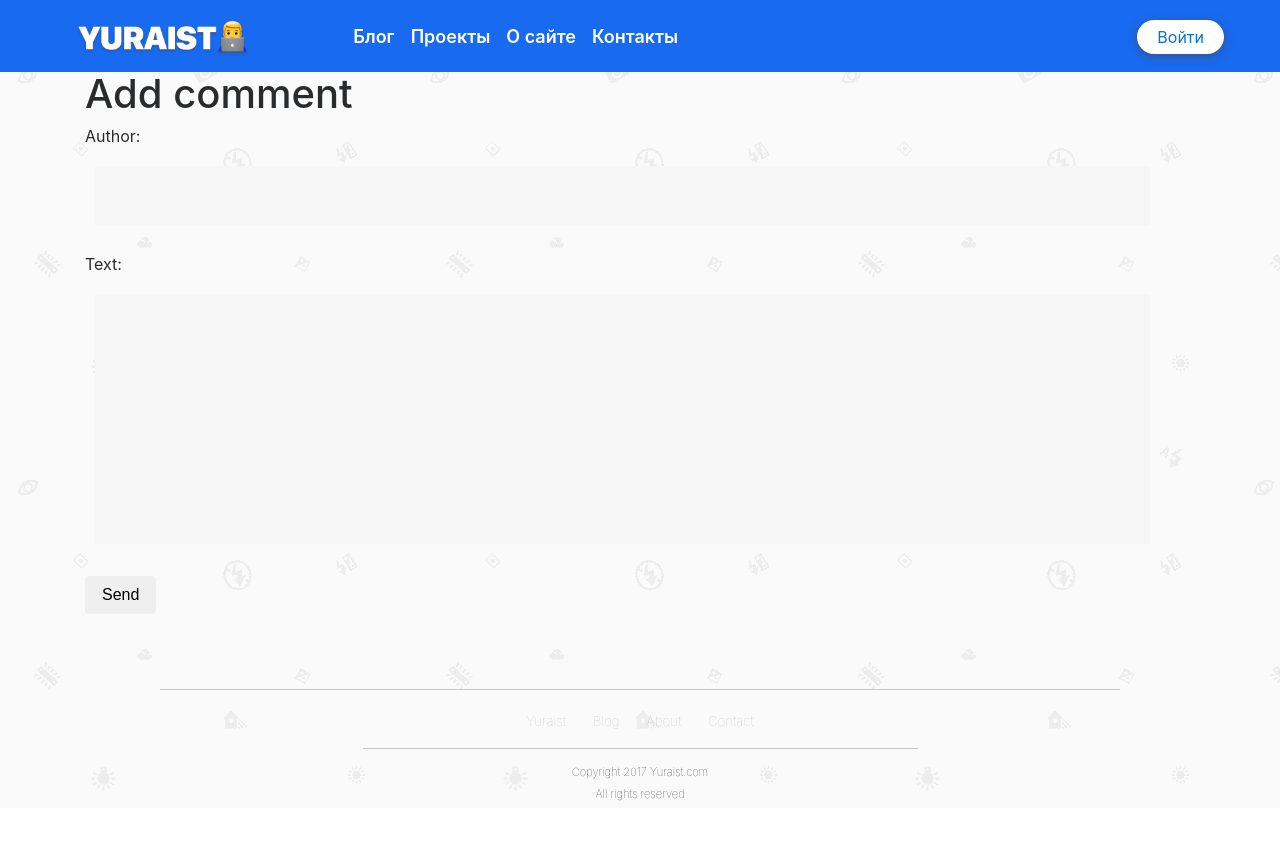
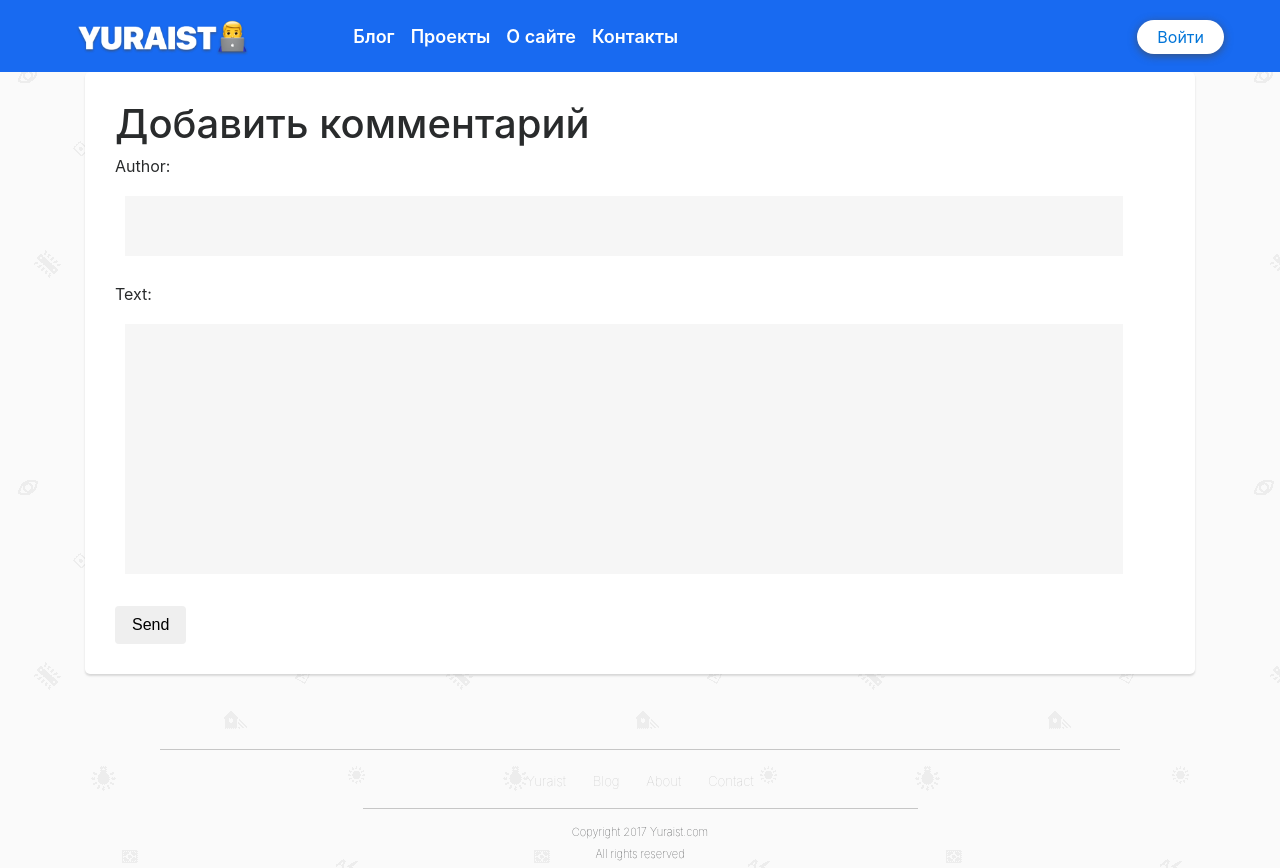
Before and after one commit to Yuraist/yuraist-blog, a Django app: template blog/templates/blog/add_comment_to_post.html in a window 1280 px wide. Before the commit the page ends 801 px from the top, so only its background shows below. Run offline with Django 3.2, Linux system fonts and the light colour scheme; the template is opened without the code that fills it: values that come from a table or form of the project are taken from there, others are empty; some libraries are stand-ins or nearby versions.

Commit message:
Change style

```diff
--- a/blog/templates/blog/add_comment_to_post.html
+++ b/blog/templates/blog/add_comment_to_post.html
@@ -1,10 +1,12 @@
 {% extends 'blog/base.html' %}
-
+{% block title %}Добавить комментарий{% endblock %}
 {% block content %}
-  <h1>Add comment</h1>
-  <form method="post" class="post-form">
-    {% csrf_token %}
-    {{ form.as_p }}
-    <button type="submit" class="save btn btn-default">Send</button>
-  </form>
+  <div class="post">
+    <h1>Добавить комментарий</h1>
+    <form method="post" class="post-form">
+      {% csrf_token %}
+      {{ form.as_p }}
+      <button type="submit" class="save btn btn-default">Send</button>
+    </form>
+  </div>
 {% endblock %}
--- a/yuraist/settings.py
+++ b/yuraist/settings.py
@@ -25,7 +25,7 @@ SECRET_KEY = '=pybeoglt05yjcso0#ym&=r&gesrokrntliq$z8964)tna+4z!'
 
 
 # SECURITY WARNING: don't run with debug turned on in production!
-DEBUG = True
+DEBUG = False
 
 ALLOWED_HOSTS = ['*']
 
```
